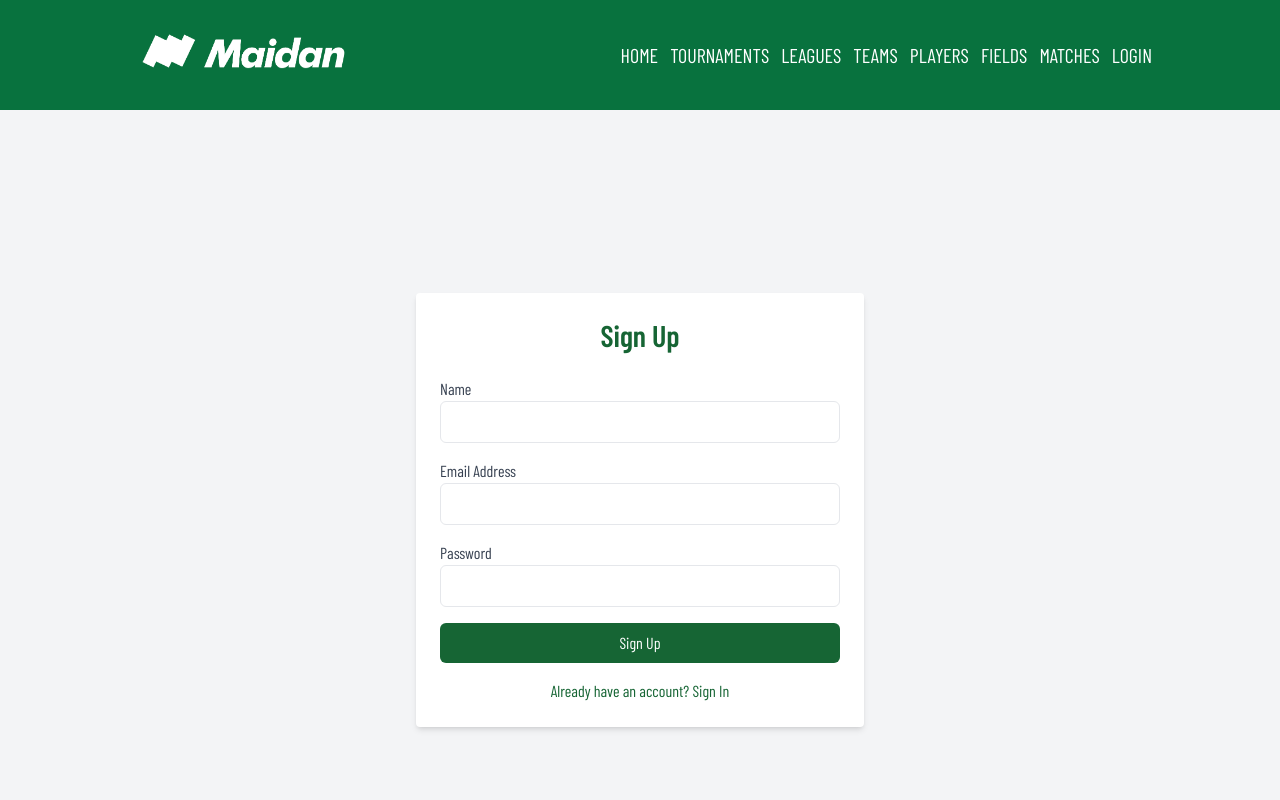
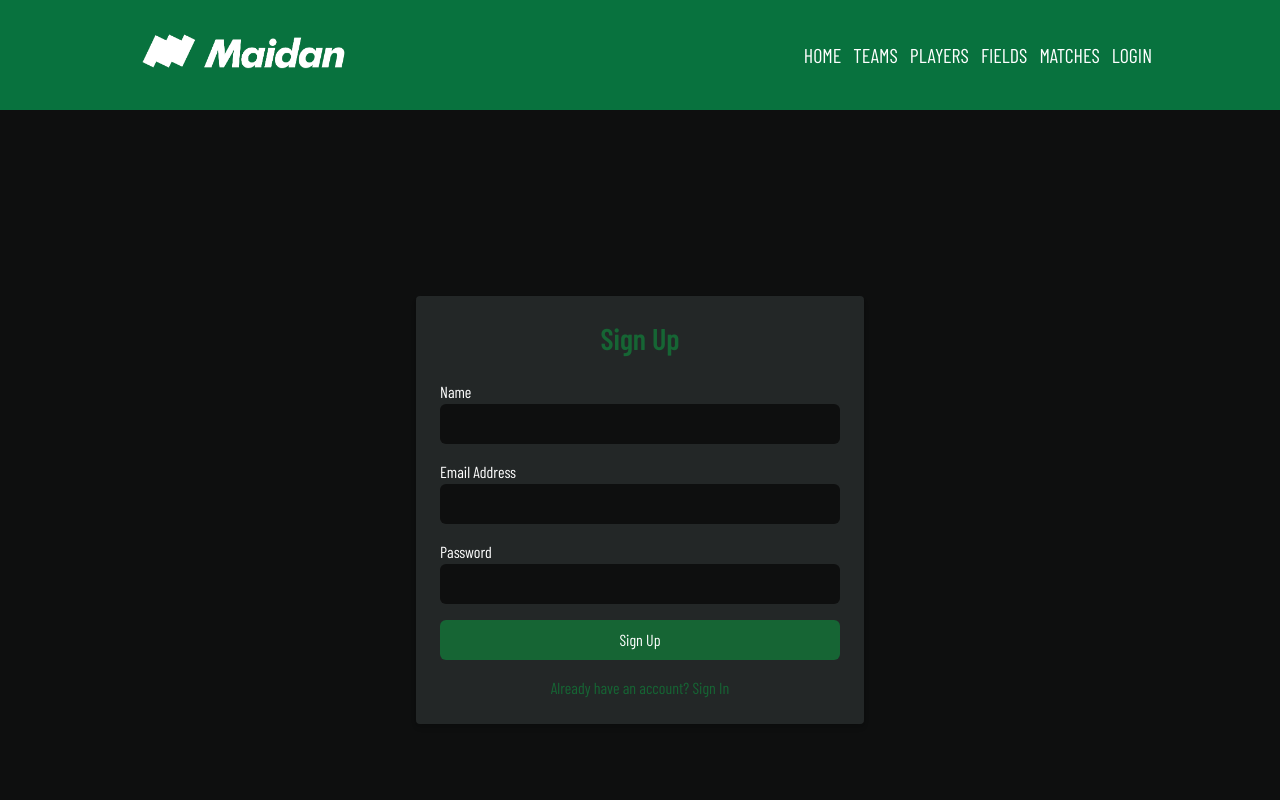
Before and after one commit to Knowledge-Streams-KS/final-project-frontend-salami-book, a React (Vite) app: page /signup in a window 1280 px wide. Shown: the top 800 px of the page. Built offline with nearby package versions, Linux system fonts and the light colour scheme; a web font is replaced by a local one.

Commit message:
final touches

```diff
--- a/package.json
+++ b/package.json
@@ -12,6 +12,8 @@
   "dependencies": {
     "@headlessui/react": "^2.1.2",
     "@heroicons/react": "^2.1.4",
+    "@stripe/react-stripe-js": "^2.7.3",
+    "@stripe/stripe-js": "^4.1.0",
     "@vis.gl/react-google-maps": "^1.1.0",
     "axios": "^1.7.2",
     "dotenv": "^16.4.5",
--- a/src/components/MatchListComponent.jsx
+++ b/src/components/MatchListComponent.jsx
@@ -40,7 +40,7 @@ const MatchListComponent = ({ onSelectMatch }) => {
       <option value="">Select a match</option>
       {matches.map((match) => (
         <option key={match.id} value={match.id}>
-          {`${teams.find(team => team.id === match.team1)?.name} vs ${teams.find(team => team.id === match.team2)?.name}`}
+          {`${teams.find(team => team.id === parseInt(match.team1))?.name} vs ${teams.find(team => team.id === parseInt(match.team2))?.name}`}
         </option>
       ))}
     </select>
--- a/src/components/TicketDetails.jsx
+++ b/src/components/TicketDetails.jsx
@@ -19,6 +19,7 @@ const TicketDetails = ({ ticket, match }) => {
   const [quantity, setQuantity] = useState(1);
   const [team1, setTeam1] = useState("");
   const [team2, setTeam2] = useState("");
+  const [teams, setTeams] = useState([]);
 
   const handleAddToCart = () => {
     if (!user) {
@@ -73,9 +74,16 @@ const TicketDetails = ({ ticket, match }) => {
     }
   };
 
+  const getTeams = async () => {
+    const response = await axiosInstance.get('/teams')
+    setTeams(response.data.teams)
+    console.log(response.data.teams)
+  }
+
   useEffect(() => {
     getTickets();
     getteam1();
+    getTeams()
   }, [match]);
 
   const handleIncrement = (ticketId, matchId) => {
@@ -98,7 +106,7 @@ const TicketDetails = ({ ticket, match }) => {
           <div key={index}>
             <p>Ticket: {c.name}</p>
             <p>
-              Match: {c.team1} vs {c.team2}
+              Match: {teams.find(team => team.id === parseInt(c.team1))?.name} vs {teams.find(team => team.id === parseInt(c.team2))?.name}
             </p>
             <p>Price: ${c.price}</p>
             <div className="mb-2 flex items-center">
--- a/src/components/TicketListComponent.jsx
+++ b/src/components/TicketListComponent.jsx
@@ -15,7 +15,7 @@ const TicketListComponent = ({ matchTickets, onSelectTicket }) => {
       >
         <option value="">Select a ticket</option>
         {matchTickets.map((ticket) => (
-          <option key={ticket.Ticket.id} value={parseInt(ticket.TicketId)}>
+          <option key={ticket.TicketId} value={parseInt(ticket.TicketId)}>
             {ticket.Ticket.name} - Price: ${ticket.Ticket.price}
           </option>
         ))}
--- a/src/components/TicketsTable.jsx
+++ b/src/components/TicketsTable.jsx
@@ -13,6 +13,7 @@ const TicketsTable = () => {
       console.error("Error fetching tickets:", error);
     }
   };
+
 
   useEffect(() => {
     getTickets();
--- a/src/pages/BuyTickets.jsx
+++ b/src/pages/BuyTickets.jsx
@@ -58,7 +58,7 @@ const BuyTickets = () => {
   };
 
   return (
-    <div className="flex w-full items-center justify-center">
+    <div className="flex w-full items-center justify-center min-h-[300px]">
       <div className="w-96">
         <h2 className="mb-4 mt-5 text-center text-4xl text-[#08723e]">
           Upcoming Matches
--- a/src/pages/Login.jsx
+++ b/src/pages/Login.jsx
@@ -30,19 +30,19 @@ const Login = () => {
       validationSchema={loginSchema}
       onSubmit={handleSubmit}
     >
-      <div className="flex min-h-screen items-center justify-center bg-gray-100">
-        <div className="w-full max-w-md rounded bg-white p-6 shadow-md">
+      <div className="flex min-h-screen items-center justify-center">
+        <div className="w-full max-w-md rounded bg-[#232727] p-6 shadow-md">
           <h2 className="mb-6 text-center text-3xl font-semibold text-green-800">
             Log In
           </h2>
 
           <Form>
             <div className="mb-4">
-              <label className="block text-gray-700">Email Address</label>
+              <label className="block">Email Address</label>
               <Field
                 type="email"
                 name="email"
-                className="w-full rounded-md border px-4 py-2 text-gray-900 focus:outline-none focus:ring-2 focus:ring-blue-400"
+                className="w-full rounded-md px-4 py-2  bg-[#0e0f0f] focus:outline-none focus:ring-2 focus:ring-blue-400"
                 required
               />
               <ErrorMessage
@@ -52,11 +52,11 @@ const Login = () => {
               />
             </div>
             <div className="mb-4">
-              <label className="block text-gray-700">Password</label>
+              <label className="block">Password</label>
               <Field
                 type="password"
                 name="password"
-                className="w-full rounded-md border px-4 py-2 text-gray-900 focus:outline-none focus:ring-2 focus:ring-blue-400"
+                className="w-full rounded-md px-4 py-2  bg-[#0e0f0f] focus:outline-none focus:ring-2 focus:ring-blue-400"
                 required
               />
               <ErrorMessage
--- a/src/pages/Navbar.jsx
+++ b/src/pages/Navbar.jsx
@@ -22,7 +22,7 @@ const Navbar = () => {
           >
             HOME
           </NavLink>
-          <NavLink
+          {/* <NavLink
             className={({ isActive }) => (isActive ? "text-[#0e0f0f]" : "")}
             to={"tournaments"}
           >
@@ -33,7 +33,7 @@ const Navbar = () => {
             to={"leagues"}
           >
             LEAGUES
-          </NavLink>
+          </NavLink> */}
           <NavLink
             className={({ isActive }) => (isActive ? "text-[#0e0f0f]" : "")}
             to={"teams"}
--- a/src/pages/SignUp.jsx
+++ b/src/pages/SignUp.jsx
@@ -34,18 +34,18 @@ const SignUp = () => {
       validationSchema={signupSchema}
       onSubmit={handleSubmit}
     >
-      <div className="flex min-h-screen items-center justify-center bg-gray-100">
-        <div className="w-full max-w-md rounded bg-white p-6 shadow-md">
+      <div className="flex min-h-screen items-center justify-center">
+        <div className="w-full max-w-md rounded bg-[#232727] p-6 shadow-md">
           <h2 className="mb-6 text-center text-3xl font-semibold text-green-800">
             Sign Up
           </h2>
           <Form>
             <div className="mb-4">
-              <label className="block text-gray-700">Name</label>
+              <label className="block">Name</label>
               <Field
                 type="text"
                 name="name"
-                className="w-full rounded-md border px-4 py-2 text-gray-900 focus:outline-none focus:ring-2 focus:ring-blue-400"
+                className="w-full rounded-md px-4 py-2  bg-[#0e0f0f] focus:outline-none focus:ring-2 focus:ring-blue-400"
                 required
               />
               <ErrorMessage
@@ -55,11 +55,11 @@ const SignUp = () => {
               />
             </div>
             <div className="mb-4">
-              <label className="block text-gray-700">Email Address</label>
+              <label className="block">Email Address</label>
               <Field
                 type="email"
                 name="email"
-                className="w-full rounded-md border px-4 py-2 text-gray-900 focus:outline-none focus:ring-2 focus:ring-blue-400"
+                className="w-full rounded-md px-4 py-2  bg-[#0e0f0f] focus:outline-none focus:ring-2 focus:ring-blue-400"
                 required
               />
               <ErrorMessage
@@ -69,11 +69,11 @@ const SignUp = () => {
               />
             </div>
             <div className="mb-4">
-              <label className="block text-gray-700">Password</label>
+              <label className="block">Password</label>
               <Field
                 type="password"
                 name="password"
-                className="w-full rounded-md border px-4 py-2 text-gray-900 focus:outline-none focus:ring-2 focus:ring-blue-400"
+                className="w-full rounded-md px-4 py-2  bg-[#0e0f0f] focus:outline-none focus:ring-2 focus:ring-blue-400"
                 required
               />
               <ErrorMessage
```
Also changed, not shown: src/main.jsx (+5 -5 lines), src/pages/CheckoutPage.jsx (line endings or trailing spaces), 1 other file (tests, documents, lock files or other folders).
